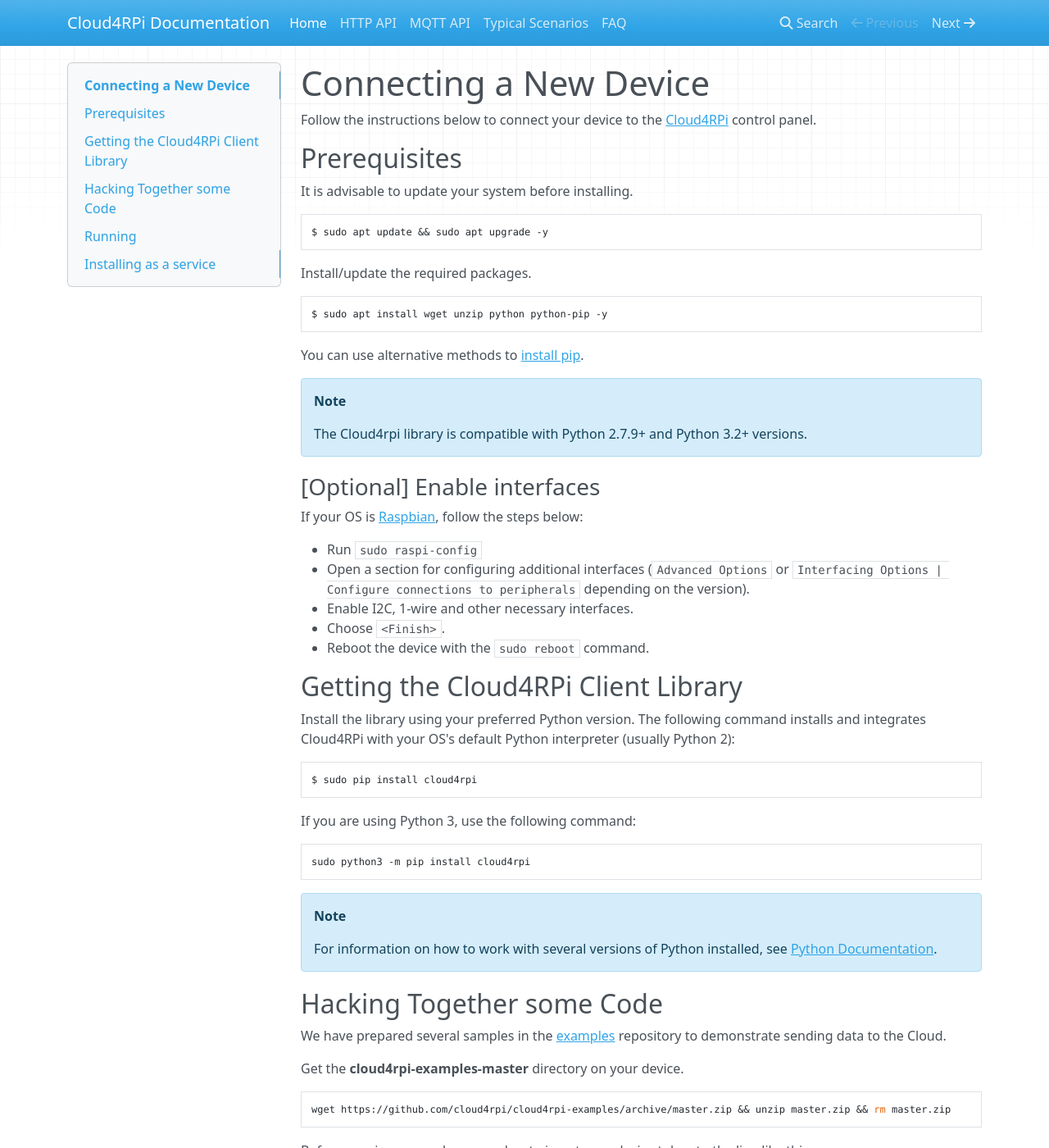
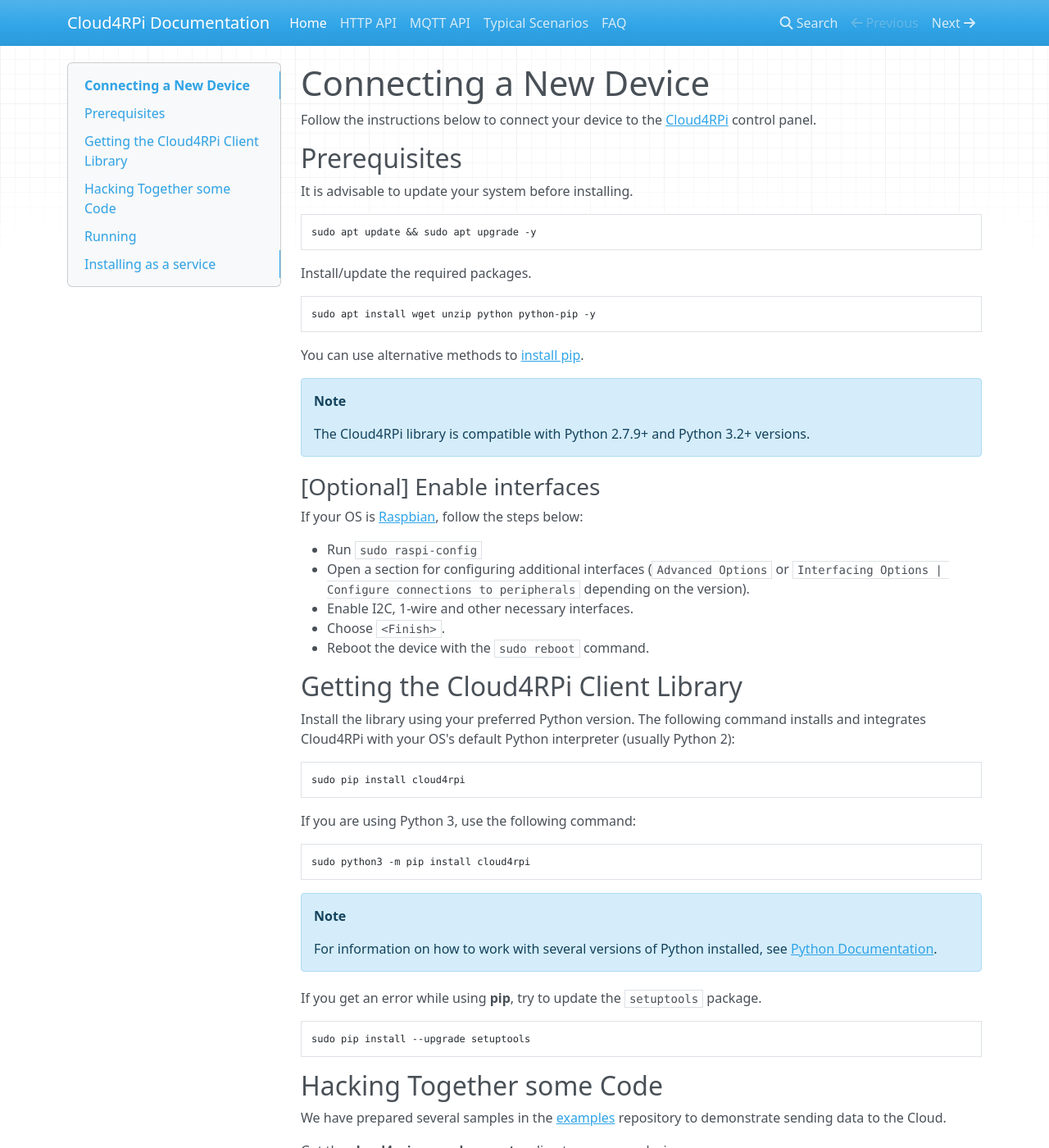
Before and after one commit to cloud4rpi/docs, an MkDocs documentation site: the page built from docs/index.md, in a window 1280 px wide and 1400 px high. Shown: the whole window at 82% size. Built offline with MkDocs 1.6.1, drawn with Linux system fonts in a browser that asks for light colours; nearby versions of some CDN libraries; old or Windows-style settings are respelled for this version of MkDocs; some of the changed text lies outside the part shown.

Commit message:
setuptools update

````diff
--- a/docs/index.md
+++ b/docs/index.md
@@ -6,20 +6,20 @@
 
 It is advisable to update your system before installing.
 
-``` bash
-$ sudo apt update && sudo apt upgrade -y
+```sh
+sudo apt update && sudo apt upgrade -y
 ```
 
 Install/update the required packages.
 
-``` bash
-$ sudo apt install wget unzip python python-pip -y
+```sh
+sudo apt install wget unzip python python-pip -y
 ```
 
 You can use alternative methods to [install pip](https://pip.pypa.io/en/stable/installing.html).
 
 !!! Note
-    The Cloud4rpi library is compatible with Python 2.7.9+ and Python 3.2+ versions.
+    The Cloud4RPi library is compatible with Python 2.7.9+ and Python 3.2+ versions.
 
 
 ### [Optional] Enable interfaces
@@ -36,18 +36,24 @@
 
 Install the library using your preferred Python version. The following command installs and integrates Cloud4RPi with your OS's default Python interpreter (usually Python 2):
 
-``` bash
-$ sudo pip install cloud4rpi
+```sh
+sudo pip install cloud4rpi
 ```
 
 If you are using Python 3, use the following command:
 
-``` bash
+```sh
 sudo python3 -m pip install cloud4rpi
 ```
 
 !!! Note
     For information on how to work with several versions of Python installed, see [Python Documentation](https://docs.python.org/3/installing/).
+
+If you get an error while using **pip**, try to update the `setuptools` package.
+
+```sh
+sudo pip install --upgrade setuptools
+```
 
 ## Hacking Together some Code
 
@@ -55,7 +61,7 @@
 
 Get the **cloud4rpi-examples-master** directory on your device.
 
-``` bash
+```sh
 wget https://github.com/cloud4rpi/cloud4rpi-examples/archive/master.zip && unzip master.zip && rm master.zip
 ```
 
@@ -73,7 +79,7 @@
 Execute the script with the Python interpreter, for example:
 
 ```sh
-$ sudo python minimal.py
+sudo python minimal.py
 ```
 
 !!! Note
````
